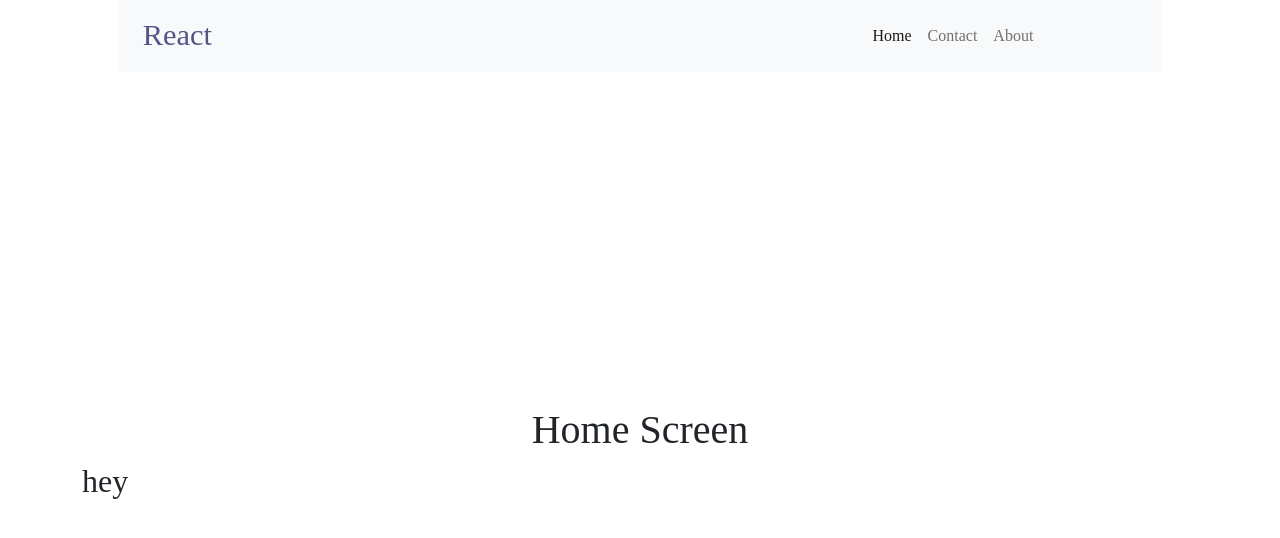
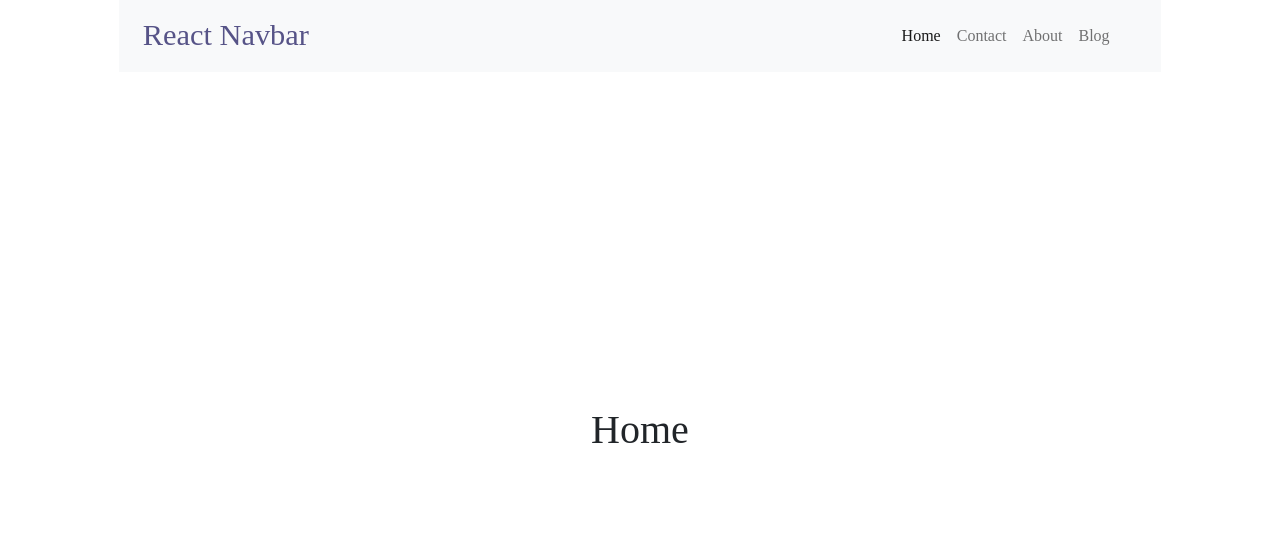
Before and after one commit to neha-aneja/code-demo, a React (Create React App) app: page / in a window 1280 px wide. Shown: the top 538 px of the page. Built offline with nearby package versions, Linux system fonts and the light colour scheme; a web font is replaced by a local one.

Commit message:
Navbar changed

```diff
--- a/src/Components/Navbar/Navbar.js
+++ b/src/Components/Navbar/Navbar.js
@@ -9,7 +9,7 @@ const Navbar = () => {
                 <div className="col-10 mx-auto">
         <nav className="navbar navbar-expand-lg navbar-light bg-light">
   <div className="container-fluid">
-    <NavLink className="navbar-brand" to="/">React</NavLink>
+    <NavLink className="navbar-brand" to="/">React Navbar</NavLink>
     <button className="navbar-toggler" type="button" data-bs-toggle="collapse" data-bs-target="#navbarSupportedContent" aria-controls="navbarSupportedContent" aria-expanded="false" aria-label="Toggle navigation">
       <span className="navbar-toggler-icon"></span>
     </button>
@@ -24,6 +24,9 @@ const Navbar = () => {
         <li className="nav-item">
           <NavLink className="nav-link" to="/about">About</NavLink>
         </li>
+        <li className="nav-item">
+          <NavLink className="nav-link" to="/home">Blog</NavLink>
+        </li>
       </ul>
     </div>
   </div>
--- a/src/Pages/Home/Home.js
+++ b/src/Pages/Home/Home.js
@@ -4,9 +4,8 @@ const Home = () => {
     return (
         <div className="container">
             <h1 className="text-center" style={{paddingTop:"30%"}}>
-                Home Screen
+                Home
             </h1>
-            <h2>hey</h2>
         </div>
     )
 }
```
